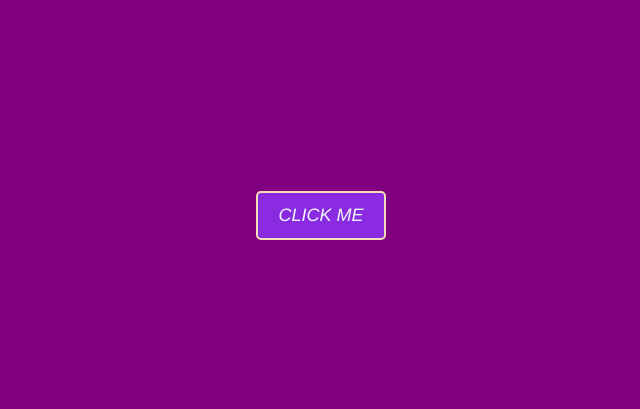
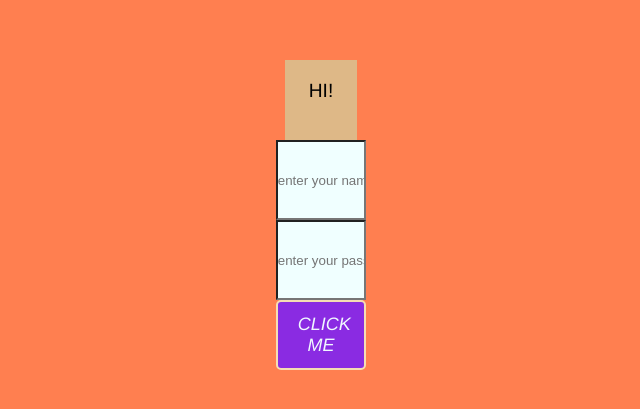
Before and after one commit to Aryan4807/Greetingpage, a React (Create React App) app: page / in a window 1280 px wide. Shown: the part 185-594 px from the top of the page, without its empty margins (319-959 px from the left). Built offline with nearby package versions, Linux system fonts and the light colour scheme.

Commit message:
forms with two entry

```diff
--- a/src/App.jsx
+++ b/src/App.jsx
@@ -1,32 +1,45 @@
 import React, { useState } from 'react';
-import SlotM from './Slotmach';
+
+const App =() => {
+const [name, setname]=useState("");
+const [passwor,setpass]=useState("");
+const [fullName,setfullName]=useState();
+const [lastName,setlastName]=useState("");
+    const inputEvent=(event)=>{
+        //console.log(event.target.value);
+            setname(event.target.value)
+    }
+    const inputEventTwo=(event)=>{
+        setpass(event.target.value)
+    }
+  const onSubmit=(event)=>{
+      event.preventDefault();
+      setfullName(name);
+        setlastName(passwor);
+  }
+    return(
+    <>
+    <form onSubmit={onSubmit}>
+        <div>
+        <h1>HI! {fullName} {lastName}</h1>
+        <input type="text"
+        placeholder="enter your name"
+        onChange={inputEvent}
+        value={name}>
+         </input>
+
+        <input type="text"
+        placeholder="enter your password"
+        onChange={inputEventTwo}
+             value={passwor}>
+             </input>
+
+        <button type='submit' >click me</button>
+        </div>
+        </form>  </>
+    );
+    }
 
 
-const App =()=>{
-
-    const purple="purple";
-   const [bg,setBg]=useState(purple);
-  const [name,setName]=useState("click me");
-
-   const bgChange=()=>{
-//console.log("clicked");
-            let newcolor="#34954e";
-            setBg(newcolor);
-            setName("ph yes 🥇");
-    };
-const bgBack=()=>{
-    let newcolo="purple";
-    setBg(newcolo);
-    setName("aodos 🥈");
-
-}
-    return(
-    <>
-    <div style={ {backgroundColor: bg} }>
-           <button onMouseEnter={bgChange}  onMouseLeave={ bgBack }> {name} </button>
-           </div>
-    </>
-    );
-}
 
 export default App;
--- a/src/index.css
+++ b/src/index.css
@@ -29,6 +29,7 @@ button {
   text-transform: uppercase;
   size: 70px 70px;
   border: 2px solid wheat;
+  width: 50%;
 }
 h1 {
   background-color: burlywood;
@@ -36,6 +37,12 @@ h1 {
   font-weight: 400;
   padding: 20px;
   text-transform: capitalize;
+  height: 10%;
+  width: 40%;
+}
+input {
+  width: 50%;
+  height: 10%;
 }
 /* .heading_style {
   text-align: center;
```
